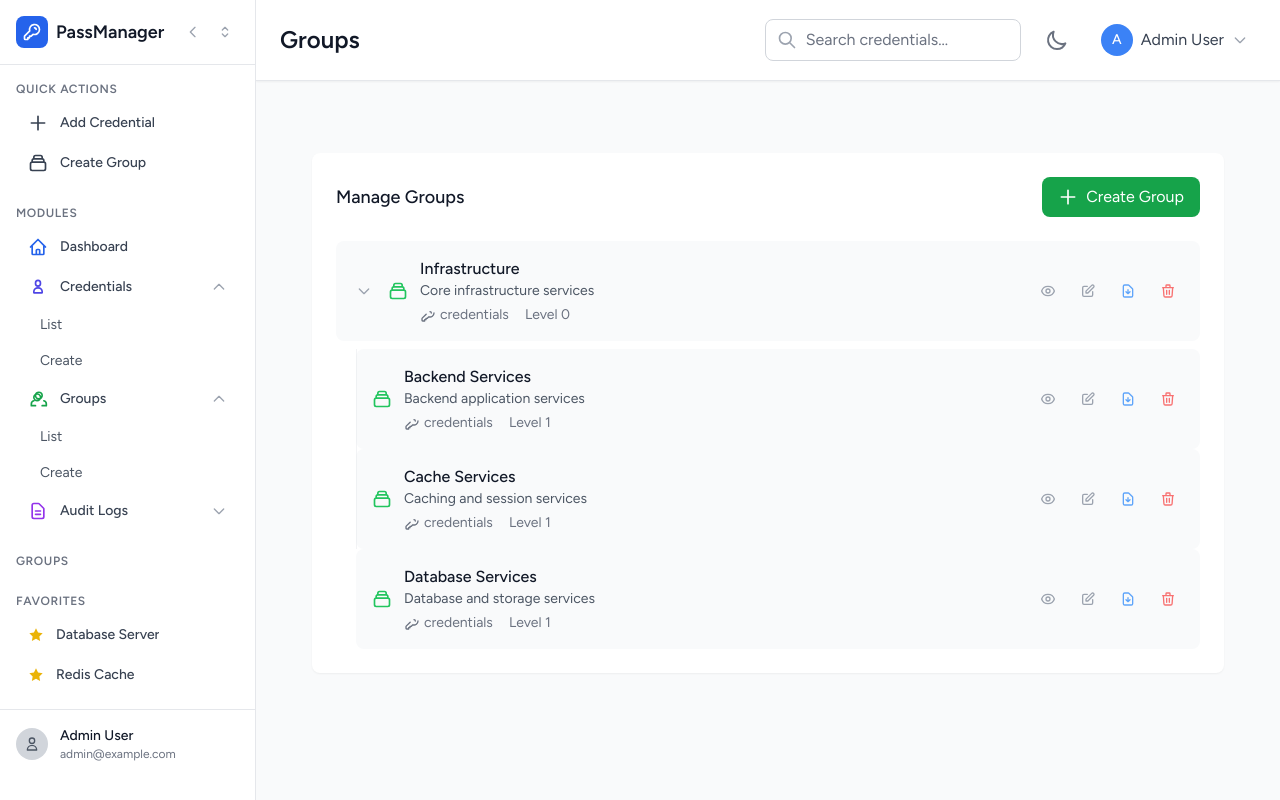
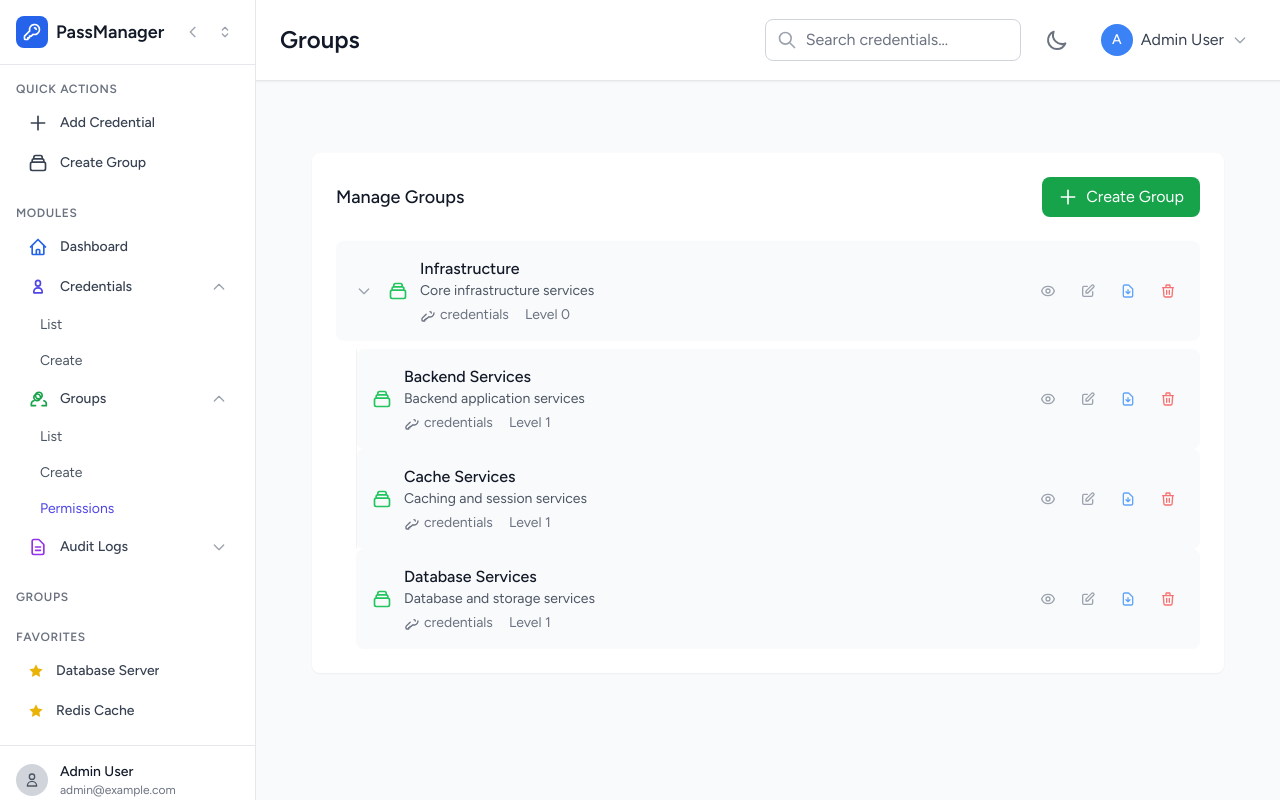
Before and after one commit to tagresorts/litepw-store, a Laravel app: page /groups in a window 1280 px wide. Run offline with Laravel 12, Linux system fonts and the light colour scheme; a user stored in the database is signed in; data comes from the database, SQL or seed files in the repository; style sheets or scripts are compiled from the project's sources; parts of the project's set-up code (start-up, migrations or seed data) failed here and were passed over; some libraries are stand-ins or nearby versions.

Commit message:
Add Permissions link to navigation sidebar
Co-authored-by: bobongcoder <bobongcoder@tagresorts.com.ph>

```diff
--- a/password-manager/resources/js/Components/Navigation/NavigationSidebar.vue
+++ b/password-manager/resources/js/Components/Navigation/NavigationSidebar.vue
@@ -142,6 +142,7 @@
                         <div v-if="expanded.groups && !collapsed" class="mt-1 ml-3 space-y-1">
                             <Link :href="route('groups.index')" class="block px-3 py-1.5 rounded-md text-sm text-gray-600 hover:bg-gray-100 dark:text-gray-300 dark:hover:bg-gray-700">List</Link>
                             <Link :href="route('groups.create')" class="block px-3 py-1.5 rounded-md text-sm text-gray-600 hover:bg-gray-100 dark:text-gray-300 dark:hover:bg-gray-700">Create</Link>
+                            <Link :href="route('groups.index')" class="block px-3 py-1.5 rounded-md text-sm text-indigo-600 hover:bg-indigo-50 dark:text-indigo-400 dark:hover:bg-gray-700">Permissions</Link>
                         </div>
                     </div>
 
```
